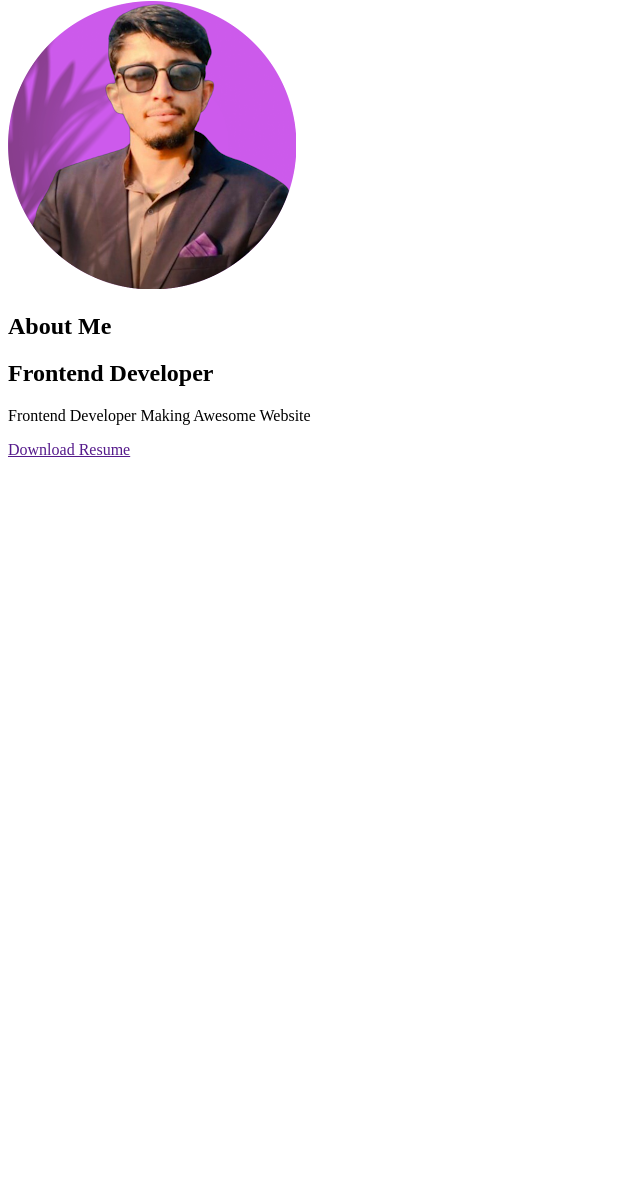
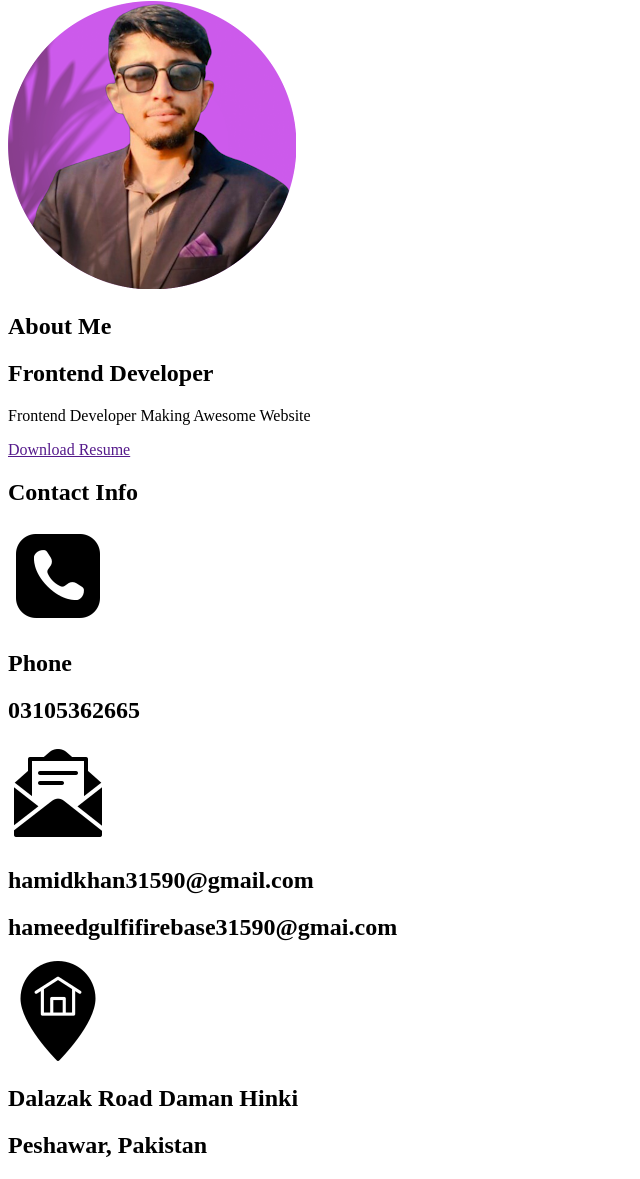
Before and after one commit to hameedgul12345/Portfolio, a plain HTML site: page index.html in a window 1280 px wide. Shown: the part 5493-6672 px from the top of the page, without its empty margins (0-640 px from the left). Before the commit the page ends 5960 px from the top, so only its background shows below. Drawn offline with nearby package versions, Linux system fonts and the light colour scheme; files whose address does not match are found by name.

Commit message:
Working on Contact Section

```diff
--- a/index.html
+++ b/index.html
@@ -210,6 +210,41 @@
     <!-- About Section End -->
 
     <!-- Contact Section Start -->
+     <Section id="contact">
+      <div class="contact-container">
+        <div>
+          <h1 class="contact-title">
+            Contact <span>Info</span>
+          </h1>
+        </div>
+        <div class="contact-items">
+         <!-- Item1 -->
+          <div class="item1">
+            <div class="img-contact"><img src="assets/icons/phone.png" alt=""></div>
+            <div class="contact-Info">
+              <h1>Phone</h1>
+              <h2>03105362665</h2>
+            </div>
+          </div>
+          <!-- Item2 -->
+          <div class="item2">
+            <div class="img-contact"><img src="assets/icons/email.png" alt=""></div>
+            <div class="contact-Info">
+              <h1>hamidkhan31590@gmail.com</h1>
+              <h2>hameedgulfifirebase31590@gmai.com</h2>
+            </div>
+          </div>
+          <!-- Item3 -->
+          <div class="item3">
+            <div class="img-contact"><img src="assets/icons/map.png" alt=""></div>
+            <div class="contact-Info">
+              <h1>Dalazak Road Daman Hinki </h1>
+              <h2>Peshawar, Pakistan</h2>
+            </div>
+          </div>
+        </div>
+      </div>
+     </Section>
     <!-- Contact Section End -->
 
     <!-- Footer Section Start -->
```
Also changed, not shown: assets/icons/email.png (added), assets/icons/map.png (added), assets/icons/phone.png (added), assets/images/Profile.png (renamed from images/Profile.png), assets/images/pic1.png (renamed from images/pic1.png).
